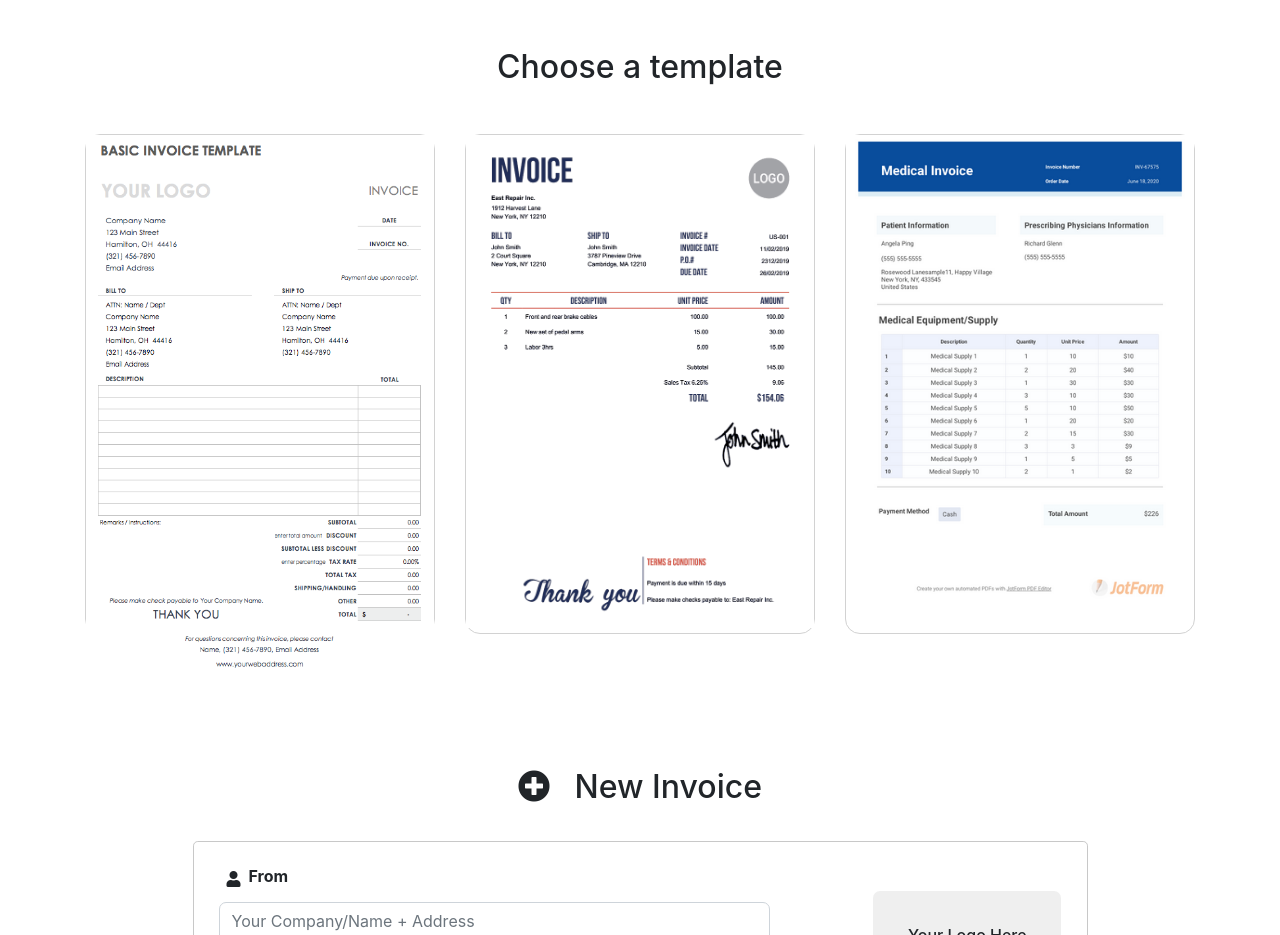
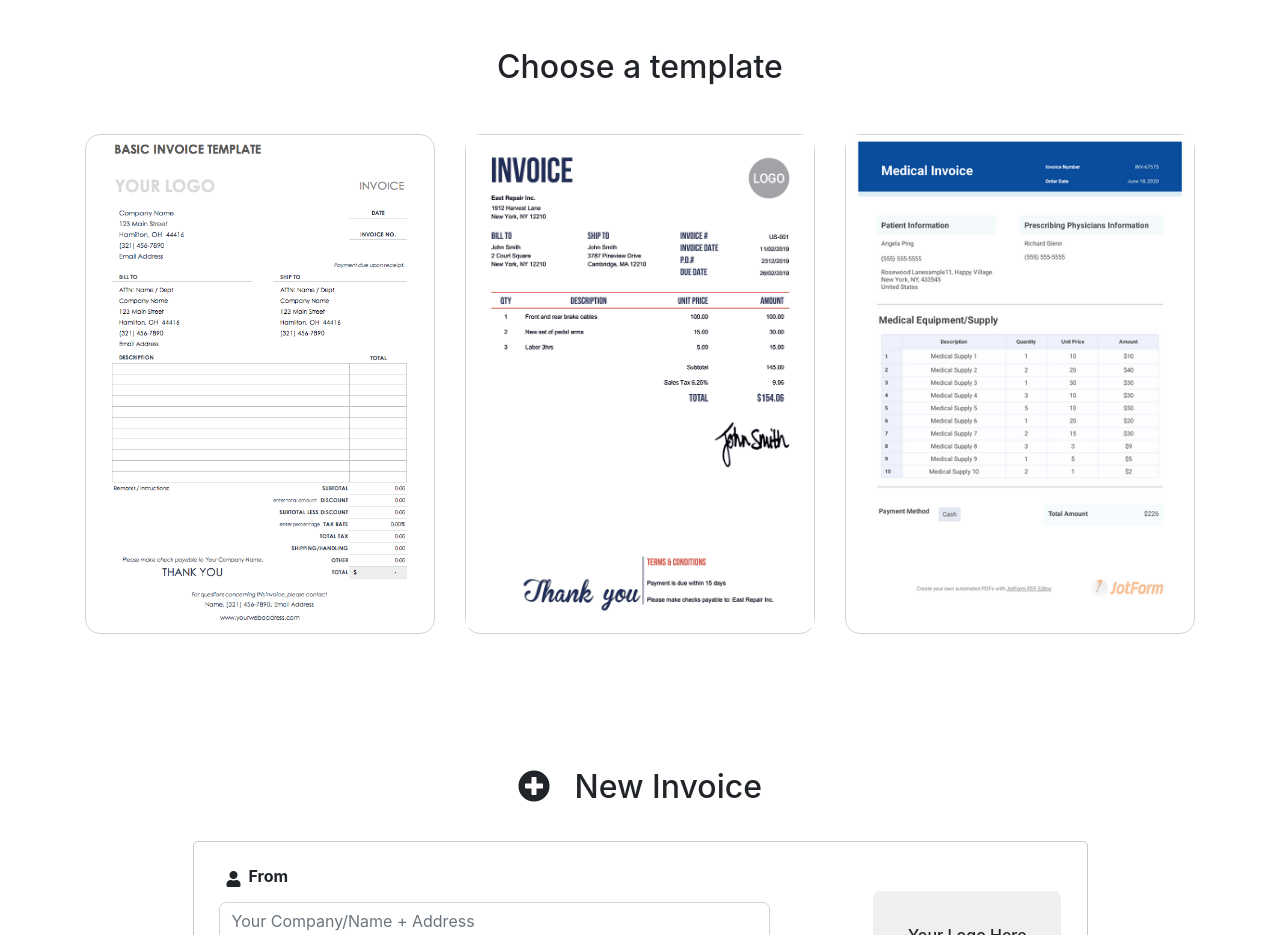
Before and after one commit to juliusvdw/custom-invoice-generator, a React (Create React App) app in the folder client/: page / in a window 1280 px wide. Shown: the part 801-1736 px from the top of the page. Built offline with nearby package versions, Linux system fonts and the light colour scheme.

Commit message:
Select template logic added + implemented

```diff
--- a/client/src/components/templates/Template.js
+++ b/client/src/components/templates/Template.js
@@ -1,13 +1,31 @@
-import React from "react";
+import React, { useContext } from "react";
+import FormContext from "../../context/form/formContext";
 import { Link } from "react-scroll";
 
-const template = ({ src }) => {
+const Template = ({ src, id }) => {
+  //Access form context
+  const formContext = useContext(FormContext);
+  //Destructure what is needed from formcontext
+  const { selectedTemplate, selectTemplate } = formContext;
+
+  //Handle select template
+  const handleSelect = (id) => {
+    selectTemplate(id);
+  };
+
   return (
     <Link to="form-section" smooth={true} duration={800}>
-      <div className="col-lg-4">
-        <div className="template-image-container" style={imageStyle}>
+      <div className="col-lg-4" onClick={() => handleSelect(id)}>
+        <div
+          className="template-image-container"
+          style={selectedTemplate === id ? selectedImageStyle : imageStyle}
+        >
           {" "}
-          <img className="img-fluid" src={src}></img>
+          <img
+            className="img-fluid"
+            src={src}
+            style={{ maxHeight: "100%" }}
+          ></img>
         </div>
       </div>
     </Link>
@@ -21,4 +39,11 @@ const imageStyle = {
   borderRadius: "15px",
 };
 
-export default template;
+const selectedImageStyle = {
+  width: "350px",
+  height: "500px",
+  border: "1px solid blue",
+  borderRadius: "15px",
+};
+
+export default Template;
```
